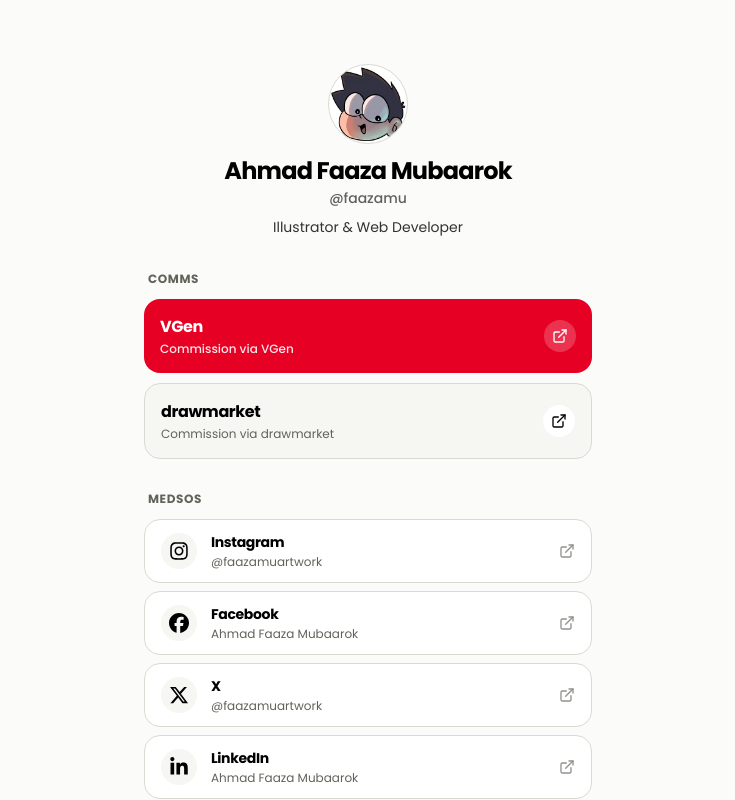
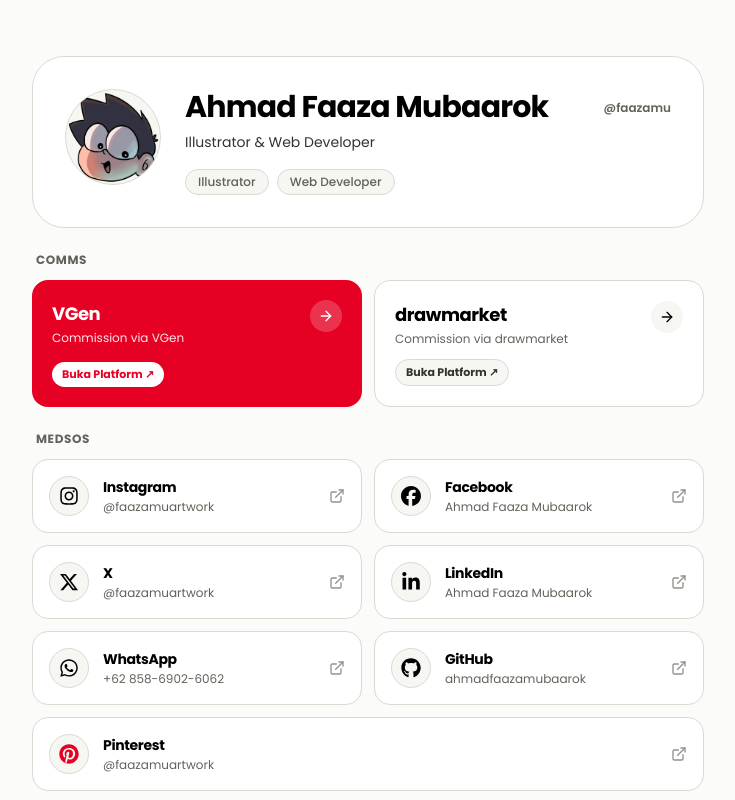
Before and after one commit to ahmadfaazamubaarok/faazamu, a React (Vite) app: page /link in a window 1280 px wide. Shown: the top 800 px of the page, without its empty margins (272-1007 px from the left). Built offline with nearby package versions, Linux system fonts and the light colour scheme.

Commit message:
feat: redesign links page into Pinterest editorial tile board layout

```diff
--- a/src/pages/LinksPage.jsx
+++ b/src/pages/LinksPage.jsx
@@ -8,7 +8,7 @@ import {
   FaGithub,
   FaPinterest,
 } from 'react-icons/fa6';
-import { ExternalLink } from 'lucide-react';
+import { ExternalLink, ArrowRight } from 'lucide-react';
 import { profile, comms, medsos } from '../data/linksData';
 
 function getMedsosIcon(iconName) {
@@ -35,34 +35,50 @@ function getMedsosIcon(iconName) {
 
 export default function LinksPage() {
   return (
-    <div className="min-h-screen w-full bg-[#fbfbf9] text-[#33332e] font-sans antialiased flex flex-col justify-between py-12 sm:py-16 px-4 selection:bg-[#f6f6f3] selection:text-[#000000]">
-      {/* Main Content */}
-      <main className="w-full max-w-md mx-auto flex flex-col items-center">
-        {/* Profile Avatar & Info */}
-        <div className="flex flex-col items-center text-center mb-8">
+    <div className="min-h-screen w-full bg-[#fbfbf9] text-[#33332e] font-sans antialiased flex flex-col justify-between py-10 sm:py-14 px-4 selection:bg-[#f6f6f3] selection:text-[#000000]">
+      <main className="w-full max-w-2xl mx-auto flex flex-col gap-6">
+        {/* Profile Card — Pinterest 32px Radius Editorial Feature Card */}
+        <div className="w-full bg-[#ffffff] border border-[#dadad3] rounded-[32px] p-6 sm:p-8 flex flex-col sm:flex-row items-center sm:items-start gap-5 sm:gap-6 text-center sm:text-left">
           <img
             src={profile.avatar}
             alt={profile.name}
-            className="w-20 h-20 rounded-full object-cover border border-[#dadad3] mb-3 bg-[#ffffff]"
+            className="w-20 h-20 sm:w-24 sm:h-24 rounded-full object-cover border border-[#dadad3] bg-[#f6f6f3] shrink-0"
           />
-          <h1 className="text-2xl font-bold text-[#000000] tracking-[-0.8px] leading-tight">
+
+          <div className="flex-1 min-w-0">
+            <div className="flex flex-col sm:flex-row sm:items-center justify-between gap-1 mb-1">
+              <h1 className="text-2xl sm:text-3xl font-bold text-[#000000] tracking-[-0.8px] leading-tight">
                 {profile.name}
               </h1>
-          <p className="text-sm font-medium text-[#62625b] mt-0.5">{profile.handle}</p>
-          <p className="text-sm text-[#33332e] mt-2 max-w-xs leading-relaxed">
+              <span className="text-xs font-semibold text-[#62625b]">
+                {profile.handle}
+              </span>
+            </div>
+
+            <p className="text-sm text-[#33332e] leading-relaxed mt-1">
               {profile.bio}
             </p>
+
+            <div className="mt-4 flex flex-wrap items-center justify-center sm:justify-start gap-2">
+              <span className="px-3 py-1 rounded-full text-xs font-medium bg-[#f6f6f3] text-[#62625b] border border-[#dadad3]">
+                Illustrator
+              </span>
+              <span className="px-3 py-1 rounded-full text-xs font-medium bg-[#f6f6f3] text-[#62625b] border border-[#dadad3]">
+                Web Developer
+              </span>
+            </div>
+          </div>
         </div>
 
-        {/* Section 1: Comms */}
-        <section className="w-full mb-8">
-          <div className="flex items-center mb-3 px-1">
+        {/* Section 1: Comms — Two-Column Asymmetric Cards */}
+        <section className="w-full">
+          <div className="mb-3 px-1">
             <h2 className="text-xs font-bold uppercase tracking-wider text-[#62625b]">
               Comms
             </h2>
           </div>
 
-          <div className="flex flex-col gap-2.5">
+          <div className="grid grid-cols-1 sm:grid-cols-2 gap-3">
             {comms.map((item) => {
               const isPrimary = item.isPrimary;
               return (
@@ -71,31 +87,92 @@ export default function LinksPage() {
                   href={item.url}
                   target="_blank"
                   rel="noopener noreferrer"
-                  className={`w-full p-4 rounded-[16px] flex items-center justify-between transition-colors ${
+                  className={`p-5 rounded-[16px] flex flex-col justify-between min-h-[110px] transition-colors group ${
                     isPrimary
                       ? 'bg-[#e60023] hover:bg-[#cc001f] active:bg-[#cc001f] text-[#ffffff]'
-                      : 'bg-[#f6f6f3] hover:bg-[#e5e5e0] active:bg-[#c8c8c1] border border-[#dadad3] text-[#000000]'
+                      : 'bg-[#ffffff] hover:bg-[#f6f6f3] active:bg-[#e5e5e0] border border-[#dadad3] text-[#000000]'
                   }`}
                 >
-                  <div className="text-left">
-                    <span className="block text-base font-bold tracking-tight">
+                  <div className="flex items-start justify-between gap-2">
+                    <div>
+                      <span className="block text-lg font-bold tracking-tight">
                         {item.name}
                       </span>
                       {item.tagline && (
                         <span
                           className={`block text-xs mt-0.5 ${
-                          isPrimary ? 'text-white/90 font-medium' : 'text-[#62625b]'
+                            isPrimary ? 'text-white/90' : 'text-[#62625b]'
                           }`}
                         >
                           {item.tagline}
                         </span>
                       )}
                     </div>
+
                     <div
-                    className={`shrink-0 w-8 h-8 rounded-full flex items-center justify-center ${
-                      isPrimary ? 'bg-white/20 text-white' : 'bg-[#ffffff] text-[#000000]'
+                      className={`w-8 h-8 rounded-full flex items-center justify-center shrink-0 transition-transform group-hover:translate-x-0.5 ${
+                        isPrimary ? 'bg-white/20 text-white' : 'bg-[#f6f6f3] text-[#000000]'
                       }`}
                     >
+                      <ArrowRight className="w-4 h-4" />
+                    </div>
+                  </div>
+
+                  <div className="mt-3">
+                    <span
+                      className={`inline-flex items-center text-[11px] font-bold px-2.5 py-1 rounded-full ${
+                        isPrimary
+                          ? 'bg-white text-[#e60023]'
+                          : 'bg-[#f6f6f3] text-[#33332e] border border-[#dadad3]'
+                      }`}
+                    >
+                      Buka Platform ↗
+                    </span>
+                  </div>
+                </a>
+              );
+            })}
+          </div>
+        </section>
+
+        {/* Section 2: Medsos — Pinterest Category Tile Grid (2 Columns) */}
+        <section className="w-full">
+          <div className="mb-3 px-1">
+            <h2 className="text-xs font-bold uppercase tracking-wider text-[#62625b]">
+              Medsos
+            </h2>
+          </div>
+
+          <div className="grid grid-cols-1 sm:grid-cols-2 gap-3">
+            {medsos.map((item, index) => {
+              // Jika item terakhir ganjil, buat span penuh di desktop agar grid seimbang
+              const isLastAndOdd = index === medsos.length - 1 && medsos.length % 2 !== 0;
+
+              return (
+                <a
+                  key={item.name}
+                  href={item.url}
+                  target="_blank"
+                  rel="noopener noreferrer"
+                  className={`p-4 rounded-[16px] bg-[#ffffff] hover:bg-[#f6f6f3] active:bg-[#e5e5e0] border border-[#dadad3] flex items-center justify-between transition-colors group ${
+                    isLastAndOdd ? 'sm:col-span-2' : ''
+                  }`}
+                >
+                  <div className="flex items-center gap-3.5 min-w-0">
+                    <div className="w-10 h-10 rounded-full bg-[#f6f6f3] flex items-center justify-center shrink-0 border border-[#dadad3]">
+                      {getMedsosIcon(item.icon)}
+                    </div>
+                    <div className="min-w-0 text-left">
+                      <h3 className="text-sm font-bold text-[#000000] tracking-tight truncate">
+                        {item.name}
+                      </h3>
+                      <p className="text-xs text-[#62625b] mt-0.5 truncate font-normal">
+                        {item.handle}
+                      </p>
+                    </div>
+                  </div>
+
+                  <div className="text-[#91918c] group-hover:text-[#000000] transition-colors shrink-0 pl-2">
                     <ExternalLink className="w-4 h-4" />
                   </div>
                 </a>
@@ -103,49 +180,10 @@ export default function LinksPage() {
             })}
           </div>
         </section>
-
-        {/* Section 2: Medsos */}
-        <section className="w-full">
-          <div className="flex items-center mb-3 px-1">
-            <h2 className="text-xs font-bold uppercase tracking-wider text-[#62625b]">
-              Medsos
-            </h2>
-          </div>
-
-          <div className="flex flex-col gap-2">
-            {medsos.map((item) => (
-              <a
-                key={item.name}
-                href={item.url}
-                target="_blank"
-                rel="noopener noreferrer"
-                className="w-full px-4 py-3 rounded-[16px] bg-[#ffffff] hover:bg-[#f6f6f3] active:bg-[#e5e5e0] border border-[#dadad3] flex items-center justify-between transition-colors group"
-              >
-                <div className="flex items-center gap-3.5">
-                  <div className="w-9 h-9 rounded-full bg-[#f6f6f3] flex items-center justify-center shrink-0">
-                    {getMedsosIcon(item.icon)}
-                  </div>
-                  <div className="text-left">
-                    <h3 className="text-sm font-bold text-[#000000] tracking-tight">
-                      {item.name}
-                    </h3>
-                    <p className="text-xs text-[#62625b] mt-0.5 font-normal">
-                      {item.handle}
-                    </p>
-                  </div>
-                </div>
-
-                <div className="text-[#91918c] group-hover:text-[#000000] transition-colors">
-                  <ExternalLink className="w-4 h-4" />
-                </div>
-              </a>
-            ))}
-          </div>
-        </section>
       </main>
 
       {/* Footer */}
-      <footer className="w-full max-w-md mx-auto mt-12 pt-6 border-t border-[#dadad3] text-center flex flex-col items-center gap-2">
+      <footer className="w-full max-w-2xl mx-auto mt-12 pt-6 border-t border-[#dadad3] text-center flex flex-col items-center gap-2">
         <a
           href="/"
           className="text-xs font-semibold text-[#62625b] hover:text-[#000000] transition-colors inline-flex items-center gap-1.5"
```
Lines whose indentation alone changed are shown as unchanged.
